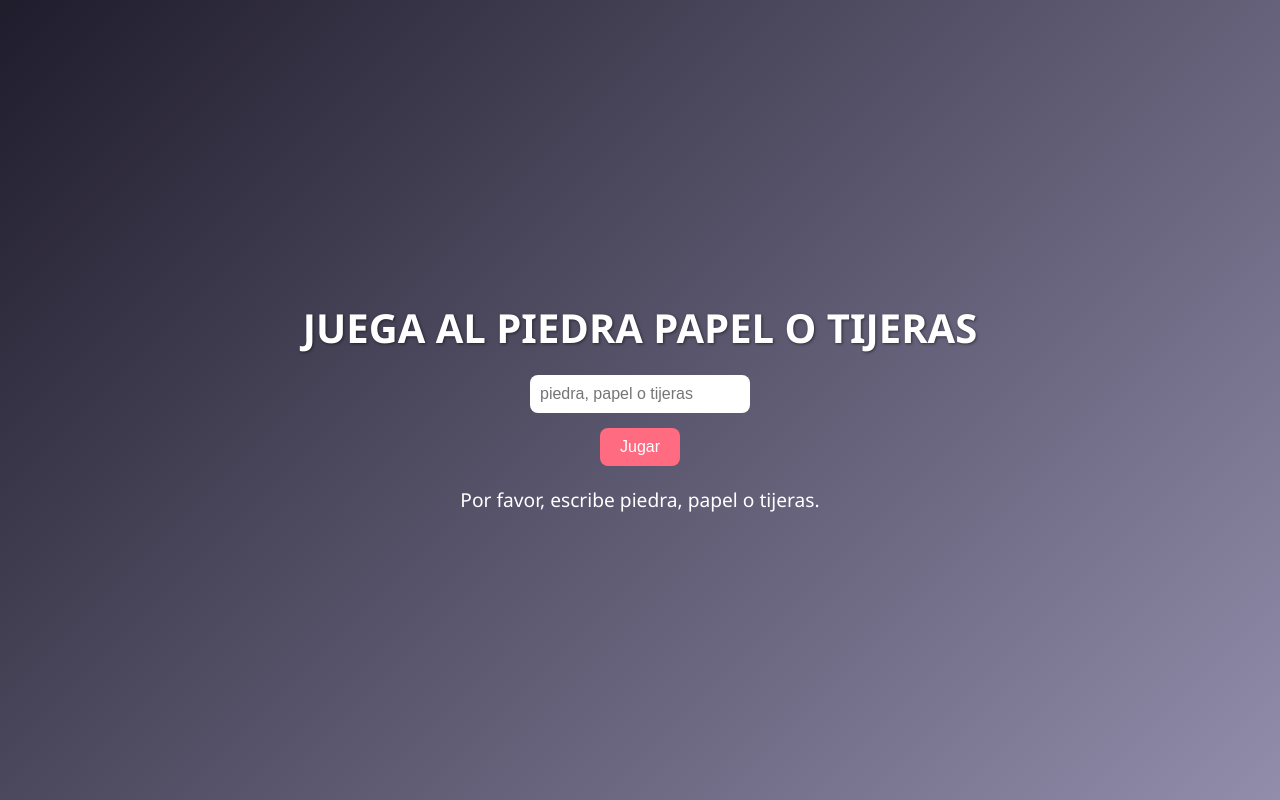
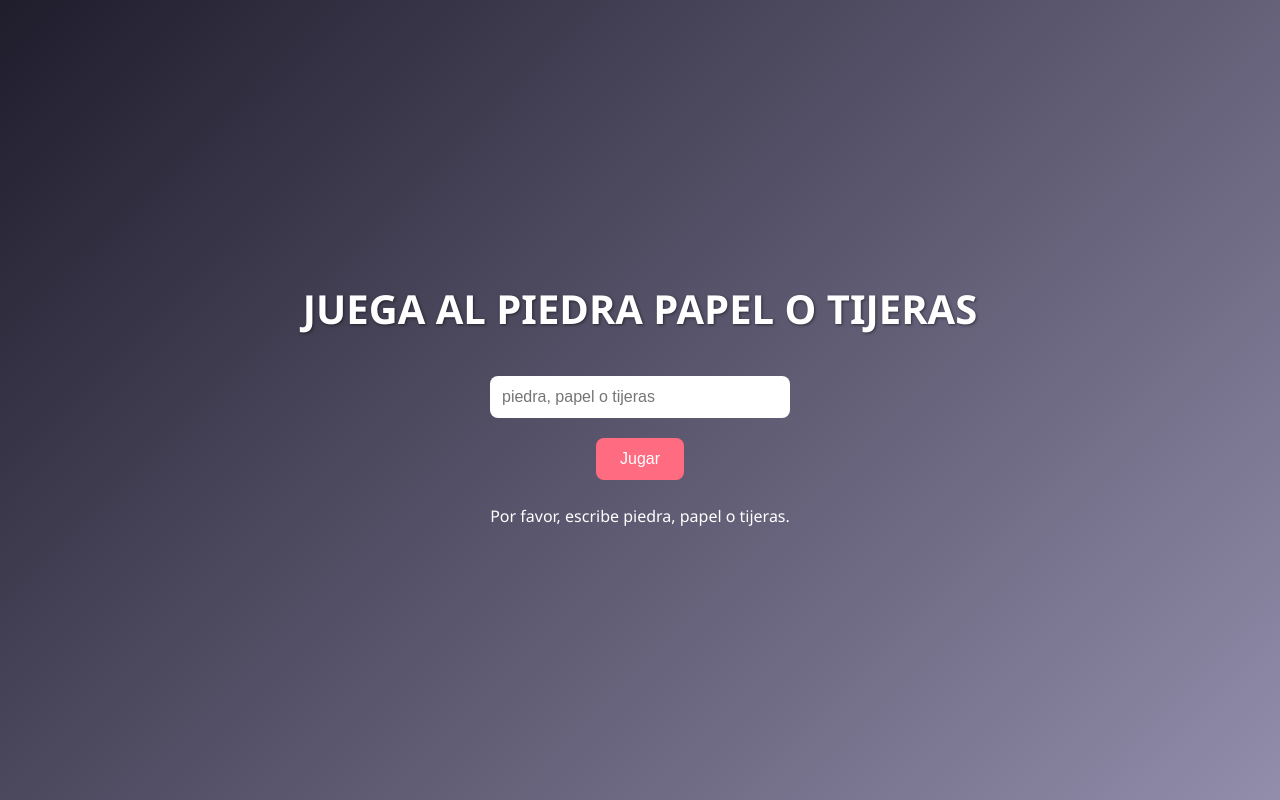
Before and after one commit to ToniSeguiV/piedrapapeltijera, a plain HTML site: page index.html in a window 1280 px wide. Both pictures are taken after a click on the button "Jugar". Drawn offline with Linux system fonts and the light colour scheme.

Commit message:
he mejorado la web

```diff
--- a/index.html
+++ b/index.html
@@ -13,32 +13,39 @@
             flex-direction: column;
             align-items: center;
             justify-content: center;
-            height: 100vh;
+            min-height: 100vh;
             margin: 0;
+            padding: 20px;
+            box-sizing: border-box;
         }
 
         h1 {
-            font-size: 2.5em;
-            margin-bottom: 20px;
-            text-shadow: 1px 1px 3px rgba(0,0,0,0.5);
+            font-size: 6vw;
+            margin-bottom: 5vh;
+            text-align: center;
+            text-shadow: 1px 1px 3px rgba(0, 0, 0, 0.5);
         }
 
         input[type="text"] {
-            padding: 10px;
-            font-size: 1em;
+            padding: 12px;
+            font-size: 4.5vw;
             border: none;
             border-radius: 8px;
             outline: none;
-            width: 200px;
-            margin-bottom: 15px;
+            width: 80%;
+            max-width: 300px;
+            margin-bottom: 20px;
+            box-sizing: border-box;
         }
 
         button {
             background-color: #ff6b81;
             color: white;
             border: none;
-            padding: 10px 20px;
-            font-size: 1em;
+            padding: 12px 24px;
+            font-size: 4.5vw;
+            max-width: 200px;
+            width: 60%;
             border-radius: 8px;
             cursor: pointer;
             transition: background-color 0.3s ease;
@@ -49,9 +56,26 @@
         }
 
         #mensaje {
-            margin-top: 20px;
-            font-size: 1.2em;
+            margin-top: 25px;
+            font-size: 4.5vw;
+            text-align: center;
             min-height: 40px;
+        }
+
+        @media (min-width: 600px) {
+            h1 {
+                font-size: 2.5em;
+            }
+
+            input[type="text"],
+            button,
+            #mensaje {
+                font-size: 1em;
+            }
+
+            button {
+                width: auto;
+            }
         }
     </style>
 </head>
@@ -75,15 +99,15 @@
             const jugadaPC = jugadas[Math.floor(Math.random() * 3)];
 
             if (jugada === jugadaPC) {
-                mensaje.textContent = "Empate, vuelve a intentarlo.";
+                mensaje.textContent = `Empate. Yo también elegí ${jugadaPC}.`;
             } else if (
                 (jugada === "piedra" && jugadaPC === "tijeras") ||
                 (jugada === "papel" && jugadaPC === "piedra") ||
                 (jugada === "tijeras" && jugadaPC === "papel")
             ) {
-                mensaje.textContent = "Has ganado";
+                mensaje.textContent = `Has ganado. Yo elegí ${jugadaPC}.`;
             } else {
-                mensaje.textContent = "Has perdido, me daría vergüenza.";
+                mensaje.textContent = `Has perdido, yo elegí ${jugadaPC}.`;
             }
         }
     </script>
```
